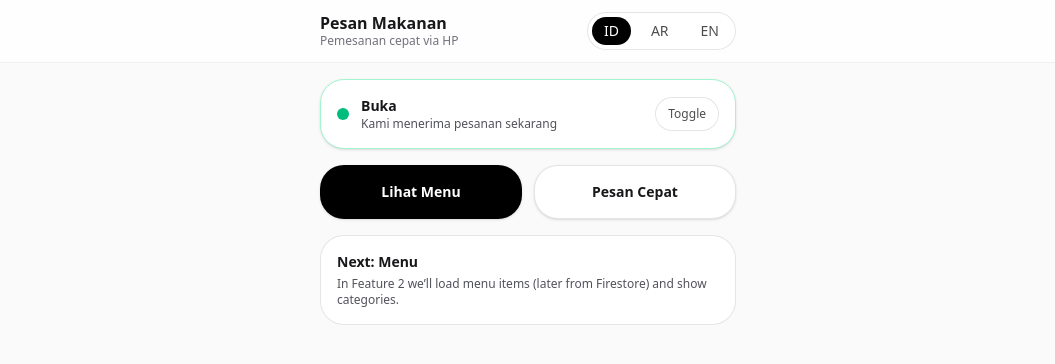
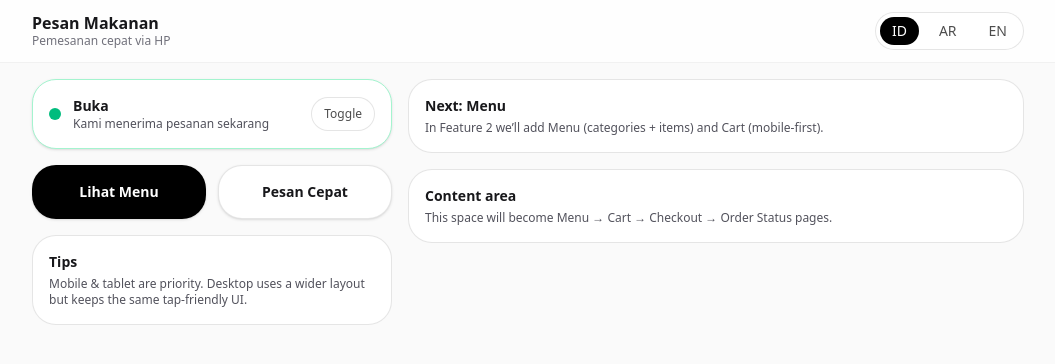
Before and after one commit to mohibbullah-dev/indo-restaurant_demo_frontend, a React app: page / in a window 1280 px wide. Shown: the top 364 px of the page, without its empty margins (112-1167 px from the left). Built offline with nearby package versions, Linux system fonts and the light colour scheme; the HTML template or start-up script is replaced by a standard one.

Commit message:
modi: App.jsx is updated

```diff
--- a/src/App.jsx
+++ b/src/App.jsx
@@ -3,7 +3,6 @@ import LanguageSwitcher from "./components/LanguageSwitcher";
 import { isRtl, t } from "./i18n";
 
 export default function App() {
-  // Feature 1 mock state (later we will replace with Firestore settings)
   const [isOpen, setIsOpen] = useState(true);
 
   const [lang, setLang] = useState(() => localStorage.getItem("lang") || "id");
@@ -19,7 +18,7 @@ export default function App() {
     <div className="min-h-dvh bg-zinc-50 text-zinc-900">
       {/* Top app bar */}
       <header className="sticky top-0 z-20 border-b border-black/5 bg-white/80 backdrop-blur">
-        <div className="mx-auto flex w-full max-w-md items-center justify-between px-4 py-3">
+        <div className="mx-auto flex w-full max-w-5xl items-center justify-between px-4 py-3">
           <div className="flex flex-col">
             <span className="text-base font-semibold leading-tight">
               {t(lang, "brand")}
@@ -31,13 +30,18 @@ export default function App() {
         </div>
       </header>
 
-      {/* Page */}
-      <main className="mx-auto w-full max-w-md px-4 pb-24 pt-4">
+      {/* Responsive page layout:
+          - Mobile/tablet: single column
+          - Desktop: two columns */}
+      <main className="mx-auto w-full max-w-5xl px-4 pb-24 pt-4">
+        <div className="grid gap-4 lg:grid-cols-[360px_1fr]">
+          {/* Left column (status + actions) */}
+          <div className="space-y-4">
             {/* Open/Closed card */}
             <section
               className={[
-            "rounded-3xl p-4 shadow-sm border",
-            isOpen ? "bg-white border-emerald-200" : "bg-white border-rose-200",
+                "rounded-3xl p-4 shadow-sm border bg-white",
+                isOpen ? "border-emerald-200" : "border-rose-200",
               ].join(" ")}
             >
               <div className="flex items-center justify-between gap-3">
@@ -72,7 +76,7 @@ export default function App() {
             </section>
 
             {/* Action buttons */}
-        <section className="mt-4 grid grid-cols-2 gap-3">
+            <section className="grid grid-cols-2 gap-3">
               <button
                 type="button"
                 className="rounded-3xl bg-black px-4 py-4 text-sm font-semibold text-white shadow-sm active:scale-[0.99]"
@@ -87,17 +91,39 @@ export default function App() {
               </button>
             </section>
 
-        {/* Placeholder content */}
-        <section className="mt-4 rounded-3xl border border-black/10 bg-white p-4">
+            {/* On desktop, show a “mobile preview” feel by keeping cards compact */}
+            <section className="rounded-3xl border border-black/10 bg-white p-4">
+              <div className="text-sm font-semibold">Tips</div>
+              <div className="mt-1 text-xs text-zinc-600">
+                Mobile & tablet are priority. Desktop uses a wider layout but
+                keeps the same tap-friendly UI.
+              </div>
+            </section>
+          </div>
+
+          {/* Right column (content area) */}
+          <div className="space-y-4">
+            <section className="rounded-3xl border border-black/10 bg-white p-4">
               <div className="text-sm font-semibold">Next: Menu</div>
               <div className="mt-1 text-xs text-zinc-600">
-            In Feature 2 we’ll load menu items (later from Firestore) and show
-            categories.
+                In Feature 2 we’ll add Menu (categories + items) and Cart
+                (mobile-first).
               </div>
             </section>
+
+            {/* Placeholder “content feed” to look good on desktop */}
+            <section className="rounded-3xl border border-black/10 bg-white p-4">
+              <div className="text-sm font-semibold">Content area</div>
+              <div className="mt-1 text-xs text-zinc-600">
+                This space will become Menu → Cart → Checkout → Order Status
+                pages.
+              </div>
+            </section>
+          </div>
+        </div>
       </main>
 
-      {/* Bottom safe padding 느낌 */}
+      {/* Bottom fade for app feel */}
       <div className="fixed bottom-0 left-0 right-0 h-6 bg-gradient-to-t from-zinc-50 to-transparent" />
     </div>
   );
```
Lines whose indentation alone changed are shown as unchanged.
